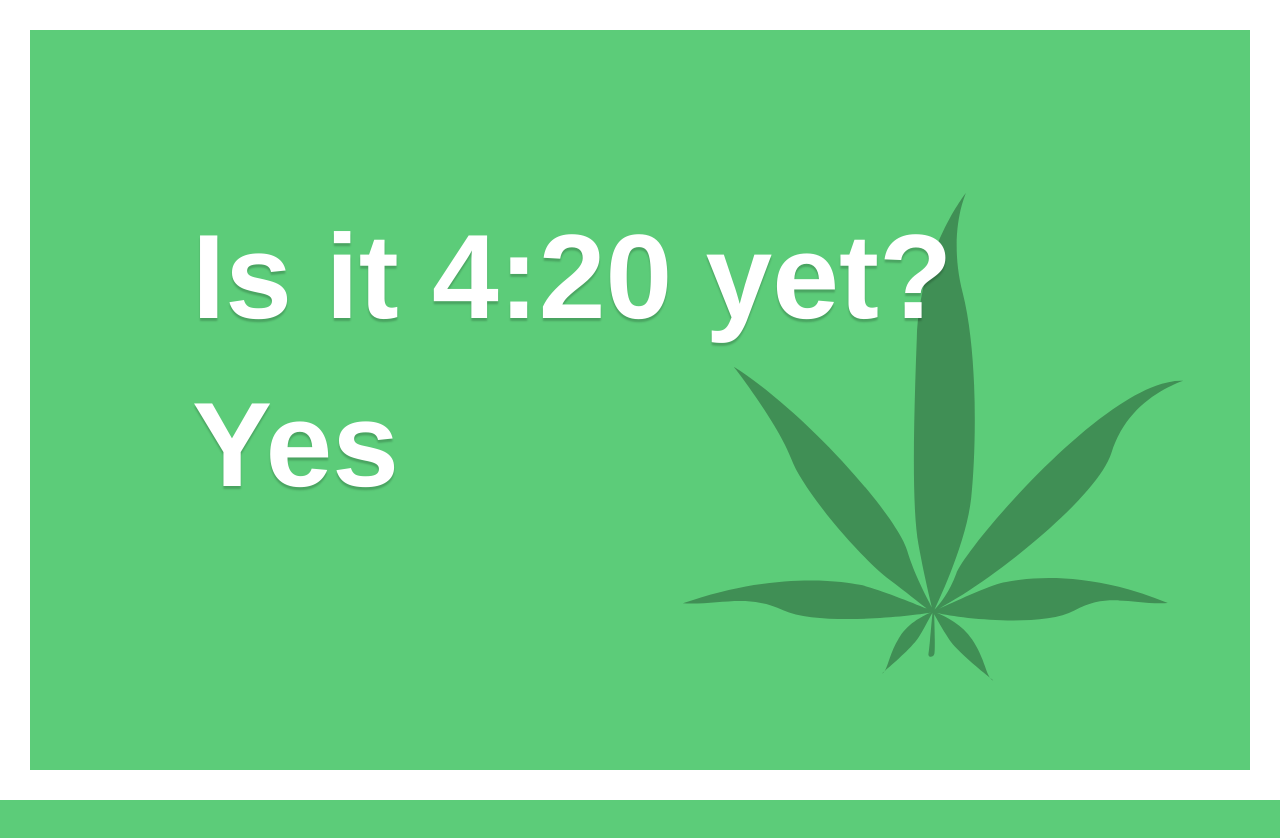
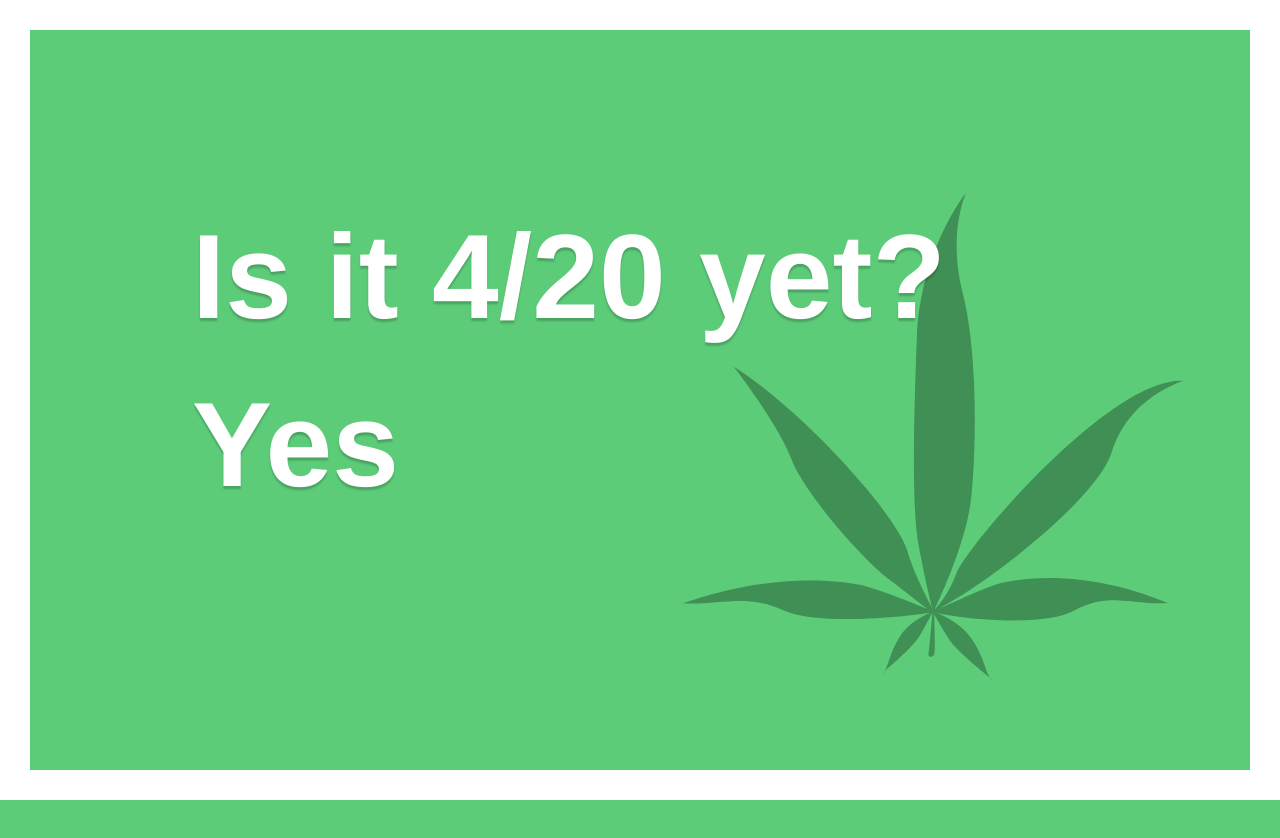
Before and after one commit to next-door-nate/isit, a plain HTML site: page index.html in a window 1280 px wide. Drawn offline with nearby package versions, Linux system fonts and the light colour scheme.

Commit message:
Update index.html
for this particular day

```diff
--- a/index.html
+++ b/index.html
@@ -57,7 +57,7 @@
     <body class="body">
 
         <div class="wrapper">
-            <h1 class=" animated fadeInUp">Is it 4:20 yet?</h1>
+            <h1 class=" animated fadeInUp">Is it 4/20 yet?</h1>
 
             <h1 class="no animated fadeInUp">
                 <script type="text/javascript">
```
